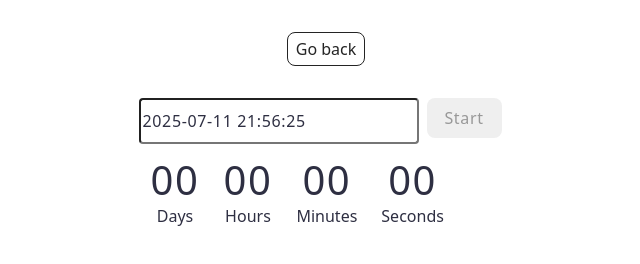
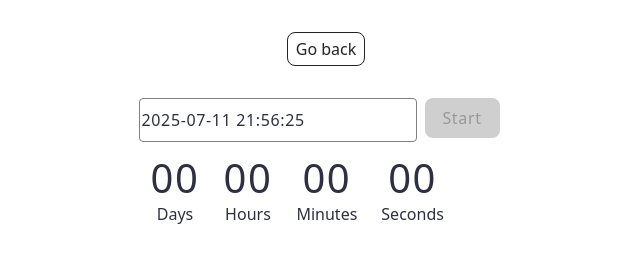
Before and after one commit to AlekS-V1/goit-js-hw-10, a website built with Vite: page src/1-timer.html in a window 1280 px wide. Shown: the whole page, without its empty margins (314-954 px from the left). Built offline with nearby package versions, Linux system fonts and the light colour scheme.

Commit message:
disabled-start_add-style

```diff
--- a/src/css/header.css
+++ b/src/css/header.css
@@ -3,6 +3,7 @@
   flex-direction: row;
   gap: 8px;
 }
+
 #datetime-picker {
   font-family: var(--font-family);
   font-weight: 400;
@@ -10,10 +11,21 @@
   line-height: 150%;
   letter-spacing: 0.04em;
   color: #2e2f42;
+  border: 1px solid #808080;
   border-radius: 4px;
   width: 272px;
   height: 40px;
   background: #fff;
+}
+#datetime-picker:hover {
+  border: 1px solid #000;
+}
+#datetime-picker:active {
+  border: 1px solid #4e75ff;
+}
+#datetime-picker:disabled {
+  background: #fff;
+  border: 1px solid #fff;
 }
 .button {
   font-family: var(--font-family);
@@ -21,13 +33,28 @@
   font-size: 16px;
   line-height: 150%;
   letter-spacing: 0.04em;
-  color: #989898;
+  color: #fff;
+  background-color: #4e75ff;
   border-radius: 8px;
   border: none;
   padding: 8px 16px;
   width: 75px;
   height: 40px;
 }
+.button:hover {
+  color: #fff;
+  background-color: #6c8cff;
+}
+
+.disabled-button {
+  color: #989898;
+  background-color: #cfcfcf;
+}
+.disabled-button:hover {
+  color: #fff;
+  background-color: #fff;
+}
+
 .timer {
   display: flex;
 }
--- a/src/js/1-timer.js
+++ b/src/js/1-timer.js
@@ -16,6 +16,8 @@ flatpickr("input#datetime-picker", {
     console.log("Обраний час:", userSelectedDate);
     button.disabled = false;
     button.classList.remove("disabled-button");
+
+
   },
 
 });
@@ -24,6 +26,8 @@ const button = document.querySelector("button");
 const input = document.querySelector("#datetime-picker");
 
 input.disabled = false;
+button.disabled = true;
+button.classList.add("disabled-button");
 
 const fDays = document.querySelector("span[data-days]");
 const fHours = document.querySelector("span[data-hours]");
```
